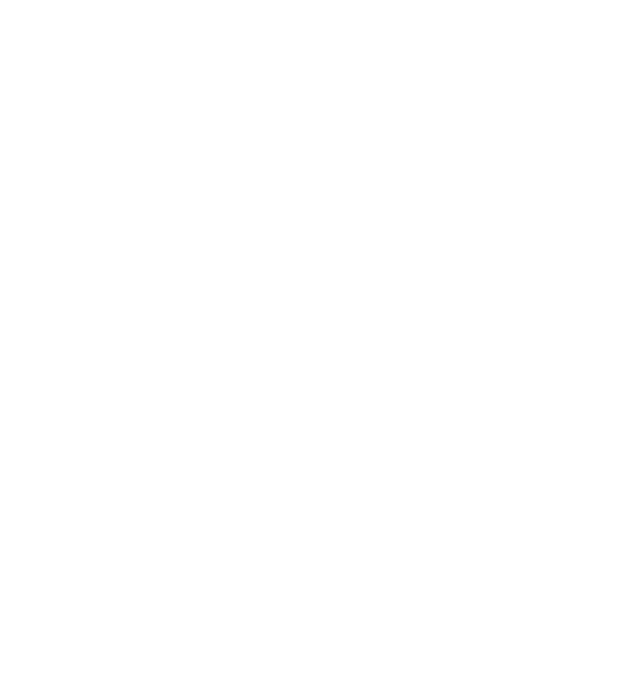
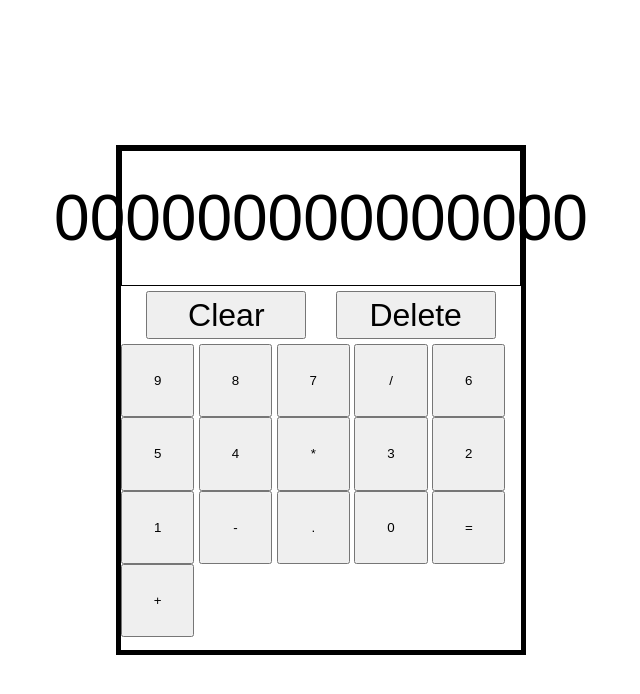
Before and after one commit to armaans055/odin-calculator, a plain HTML site: page index.html in a window 1280 px wide. Shown: the whole page, without its empty margins (319-959 px from the left). Drawn offline with Linux system fonts and the light colour scheme.

Commit message:
Started html and css for calculator

```diff
--- a/app.js
+++ b/app.js
@@ -1 +1,12 @@
-console.log("hello world")
+let total = 0;
+
+let add = (x,y) => {return x+y};
+let subtract = (x,y) => {return x-y};
+let multiply = (x,y) => {return x*y};
+let divide = function(x,y){
+    if(y===0){
+        return "Error"
+    }else{
+        return x/y
+    }
+}
--- a/index.html
+++ b/index.html
@@ -7,7 +7,39 @@
     <link rel="stylesheet" href="style.css">
 </head>
 <body>
-
+    <div class="container">
+        <div class="container-top">
+            <div class="computed-total">
+                000000000000000
+            </div>
+        </div>
+        <div class="container-bottom">
+            <div class="buttons">
+                <div class="big-buttons">
+                    <button class="clear">Clear</button>
+                    <button class="delete">Delete</button>
+                </div>
+                <div class="numbers-ops">
+                    <button class="nine">9</button>
+                    <button class="eight">8</button>
+                    <button class="seven">7</button>
+                    <button class="divide">/</button>
+                    <button class="six">6</button>
+                    <button class="five">5</button>
+                    <button class="four">4</button>
+                    <button class="multiply">*</button>
+                    <button class="three">3</button>
+                    <button class="two">2</button>
+                    <button class="one">1</button>
+                    <button class="subtract">-</button>
+                    <button class="decimal">.</button>
+                    <button class="zero">0</button>
+                    <button class="equals">=</button>
+                    <button class="add">+</button>
+                </div>
+            </div>
+        </div>
+    </div>
 
 
 
--- a/style.css
+++ b/style.css
@@ -0,0 +1,85 @@
+*{
+    font-family: 'VT323', sans-serif;
+}
+html, body {
+    margin: 0;
+    height: 100%;
+}
+
+body{
+    display: flex;
+    justify-content: center;
+    align-items: center;
+}
+
+.container{
+    border: 5px solid black;
+    height: 500px;
+    width: 400px;
+    display: flex;
+    flex-direction:column;
+}
+.container-top{
+    padding-bottom: 30px;
+    padding-top: 30px;
+    justify-content: center;
+    align-items: center;
+    border: 1px solid black;
+}
+
+.computed-total{
+    display: flex;
+    justify-content: center;
+    font-size: 4em;
+}
+
+.container-bottom{
+    height: 100%;
+    width: 100%;
+}
+
+.big-buttons{
+    display: flex;
+    justify-content: space-evenly;
+    padding: 5px;
+    gap: 9px;
+}
+
+
+.clear,
+.delete{
+    justify-content: center;
+    display: flex;
+    align-items: center;
+    height: 1.5em;
+    width: 5em;
+    font-size: 2em;
+}
+
+.number-ops{
+    height: 100%;
+    width: 100%;
+    display:flex;
+    flex-wrap: wrap;
+    padding-left: 2px;
+    padding-right: 2px;
+}
+.nine,
+.eight,
+.seven,
+.divide,
+.six,
+.five,
+.four,
+.multiply,
+.three,
+.two,
+.one,
+.subtract,
+.decimal,
+.zero,
+.equals,
+.add{
+    height: 5.5em;
+    width: 5.5em;
+}
```
